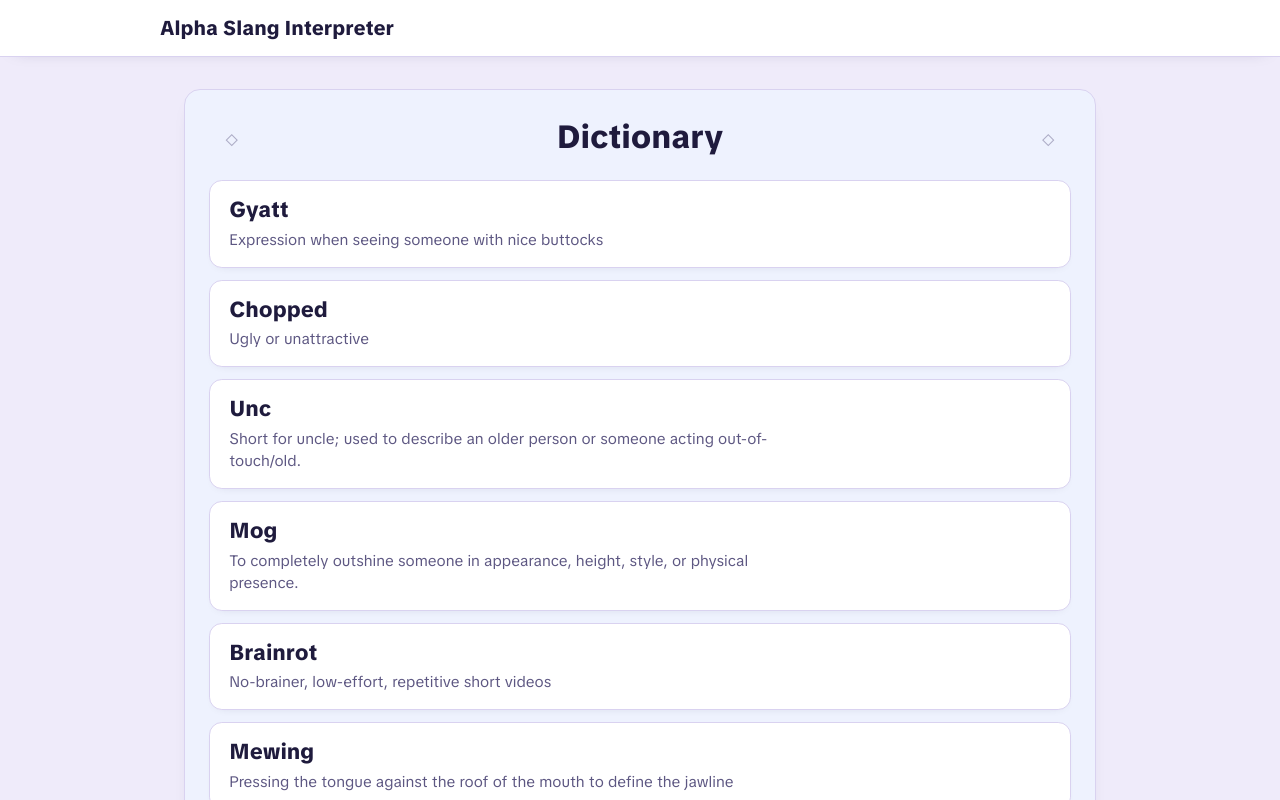
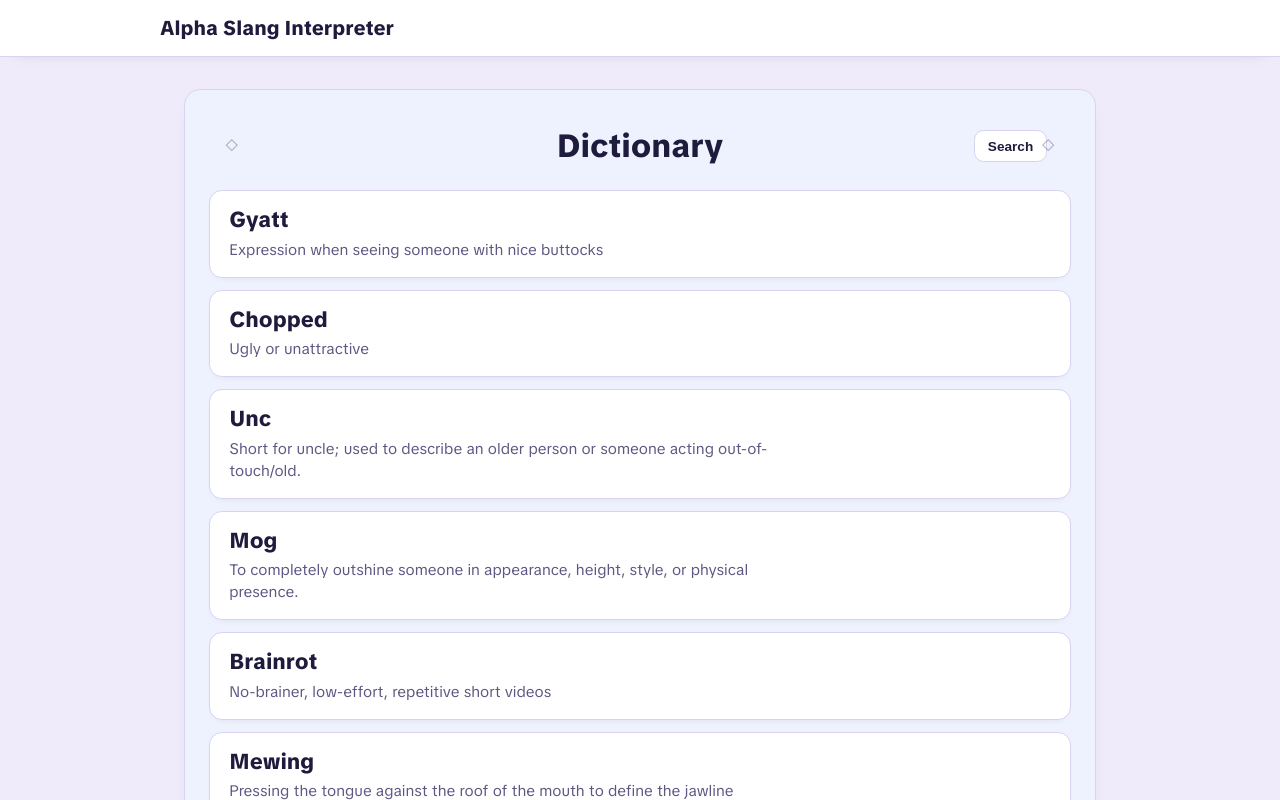
Before and after one commit to gardoseSIT-john/AlphaSlangInterpreter, an Angular app: page / in a window 1280 px wide. Shown: the top 800 px of the page. Built offline with nearby package versions, Linux system fonts and the light colour scheme.

Commit message:
Search Bar Prepration
Added a searchbar that is toggleable.

Its visual for now. Signals will be added later/

```diff
--- a/src/app/components/dictionary-display-component/dictionary-display-component.css
+++ b/src/app/components/dictionary-display-component/dictionary-display-component.css
@@ -85,9 +85,11 @@
 }
 
 #dictionary_header {
-  position: relative;
-  padding: 0.25rem 0 0.75rem;
-  text-align: center;
+    display: flex;
+    align-items: center;
+    justify-content: center;
+    position: relative;
+    min-height: 4rem;
 }
 
 #dictionary_header::before,
@@ -134,3 +136,74 @@
 #dictionary_footer span:last-child {
   font-size: 0.55rem;
 }
+
+#dictionary_header table {
+    width: 100%;
+}
+
+#dictionary_title {
+    position: absolute;
+    left: 50%;
+    transform: translateX(-50%);
+    transition: left 0.3s ease;
+}
+#dictionary_search {
+    position: absolute;
+    right: 1rem;
+    display: flex;
+    align-items: center;
+    gap: 0.5rem;
+}
+
+#dictionary_search textarea {
+    width: 0;
+    height: 2rem;
+    padding: 0;
+    opacity: 0;
+    border: 0;
+    resize: none;
+    transition:
+        width 0.3s ease,
+        padding 0.3s ease,
+        opacity 0.2s ease;
+}
+#dictionary_search.search-open textarea {
+    width: 15rem;
+    padding: 0.4rem 0.6rem;
+    opacity: 1;
+}
+
+#dictionary_search h1 {
+    margin: 0;
+    font-size: 1.25rem;
+}
+
+#dictionary_search.search-open ~ #dictionary_title {
+    left: 20%;
+}
+
+#dictionary_search button {
+    padding: 0.45rem 0.8rem;
+    font-size: 0.85rem;
+    font-weight: 700;
+    color: var(--ink);
+    background: var(--surface);
+    border: 1px solid var(--line);
+    border-radius: 0.6rem;
+    cursor: pointer;
+    transition:
+        background 0.2s ease,
+        box-shadow 0.2s ease,
+        transform 0.2s ease;
+}
+
+#dictionary_search button:hover {
+    background: var(--chat);
+    box-shadow: 0 6px 12px -10px rgb(var(--shadow) / 0.5);
+    transform: translateY(-1px);
+}
+
+#dictionary_search button:active {
+    transform: translateY(0);
+    box-shadow: none;
+}
--- a/src/app/components/dictionary-display-component/dictionary-display-component.html
+++ b/src/app/components/dictionary-display-component/dictionary-display-component.html
@@ -1,6 +1,16 @@
 <div id="dictionary">
     <div id="dictionary_header">
-        <h1>Dictionary</h1>
+        <div
+            id="dictionary_search"
+            [class.search-open]="showSearch()"
+        >
+            <button (click)="toggleSearch()">Search</button>
+            <textarea></textarea>
+        </div>
+
+        <div id="dictionary_title">
+            <h1>Dictionary</h1>
+        </div>
     </div>
 
     @for (terms of alphaSlang.terms(); track terms.term) {
--- a/src/app/components/dictionary-display-component/dictionary-display-component.ts
+++ b/src/app/components/dictionary-display-component/dictionary-display-component.ts
@@ -1,4 +1,4 @@
-import { Component,inject } from '@angular/core';
+import { Component,inject,signal } from '@angular/core';
 import { AlphaTermsService } from '../alpha-terms-service';
 
 @Component({
@@ -10,4 +10,10 @@ import { AlphaTermsService } from '../alpha-terms-service';
 export class DictionaryDisplayComponent {
   alphaSlang = inject(AlphaTermsService);
 
+  showSearch = signal(false);
+
+  toggleSearch(){
+    this.showSearch.set(!this.showSearch());
+  }
+
 }
```
